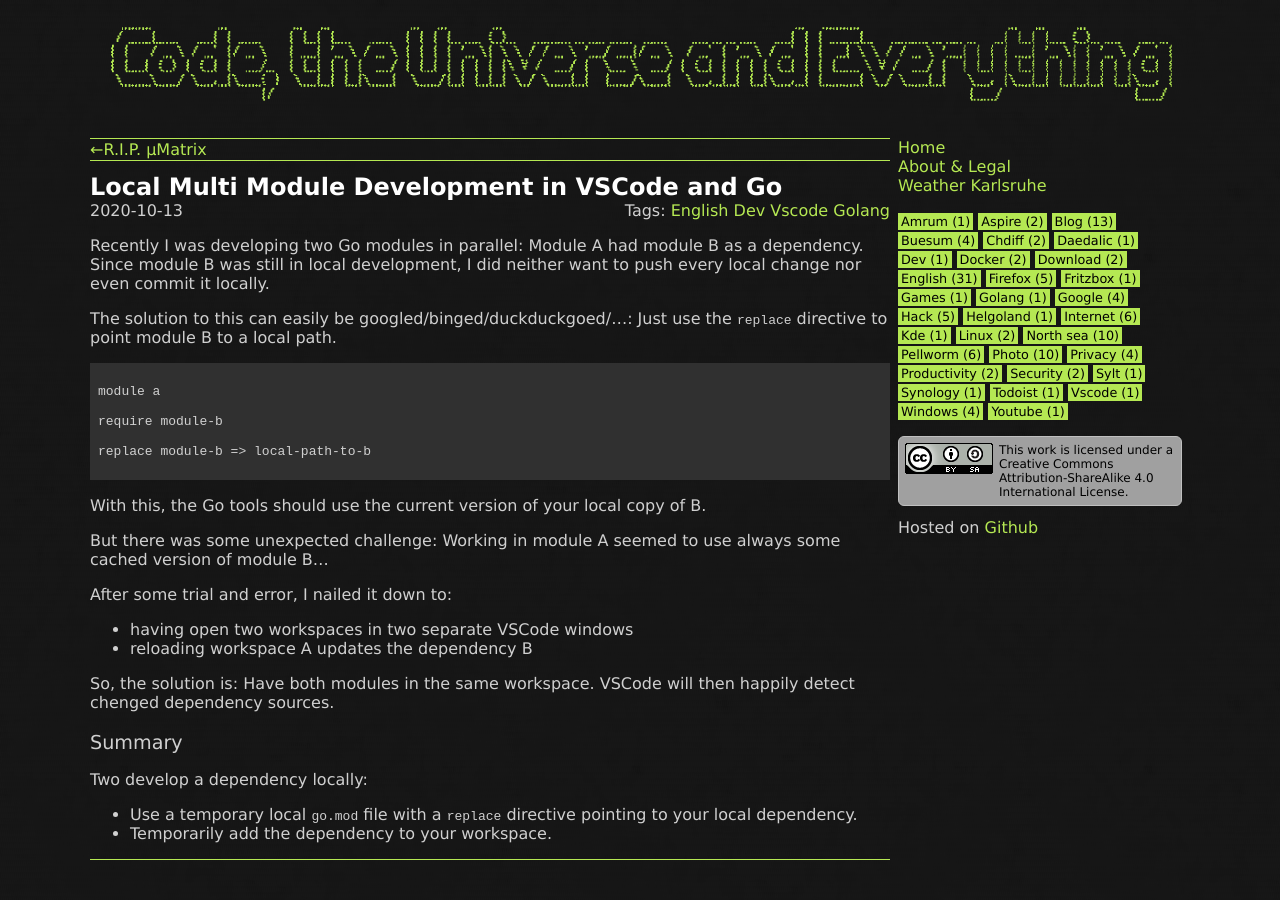
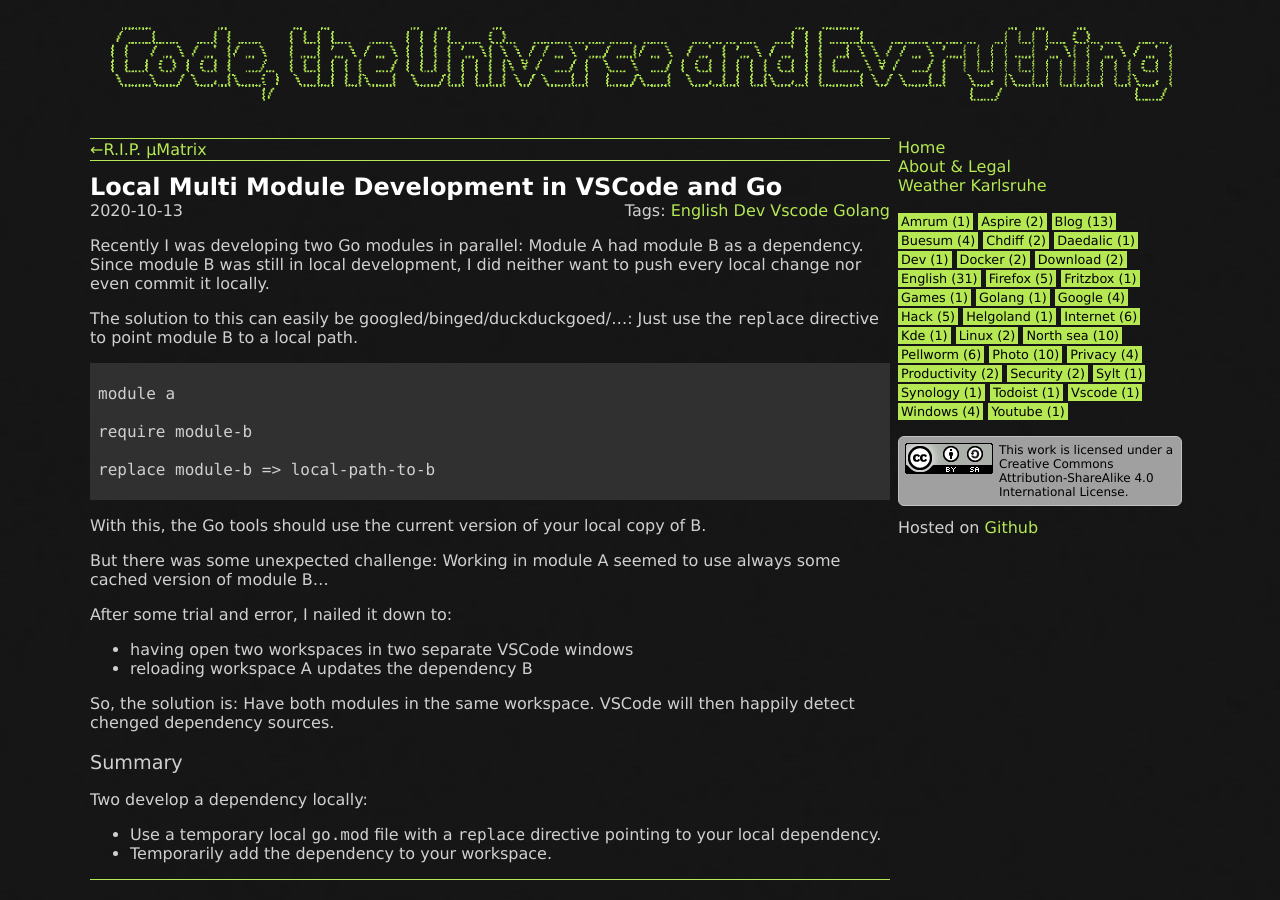
Before and after one commit to soerenkoehler/soerenkoehler.github.io, a Jekyll site: the page built from index.html, in a window 1280 px wide. Built offline with Jekyll 4.4.1, drawn with Linux system fonts in a browser that asks for light colours.

Commit message:
update css for code blocks

```diff
--- a/assets/css/main.scss
+++ b/assets/css/main.scss
@@ -15,6 +15,10 @@
     font-family: 'Lucida Sans', 'Lucida Sans Regular', 'Lucida Grande', 'Lucida Sans Unicode', Geneva, Verdana, sans-serif;
     color: $color-text;
     background: $background url("/assets/img/background.png") fixed;
+}
+
+code {
+    font-family: 'Cascadia Code', 'Lucida Console', 'Dejavu Sans Mono', 'Courier New', monospace, 'Droid Sans Fallback';
 }
 
 a, a:active, a:visited {
```
